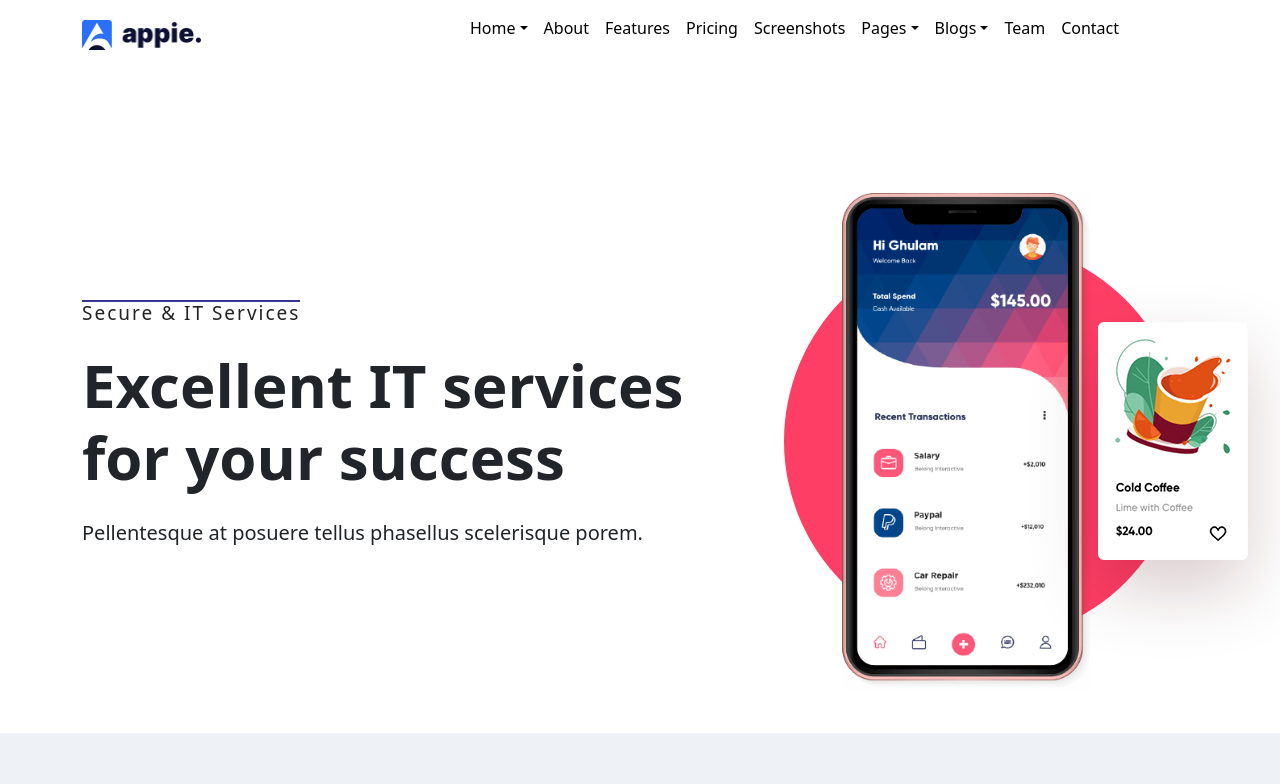
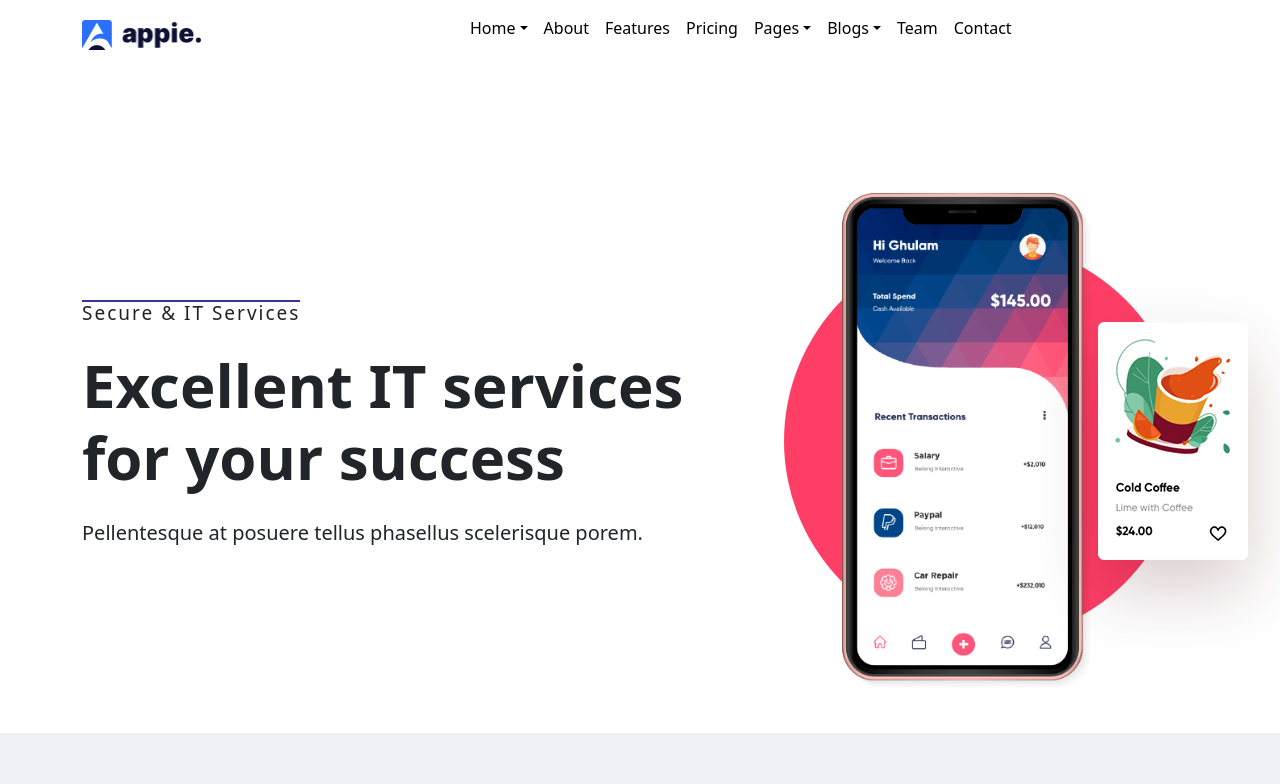
Before and after one commit to sajeel45/appco-app, a React (Create React App) app: page / in a window 1280 px wide. Shown: the top 784 px of the page. Built offline with nearby package versions, Linux system fonts and the light colour scheme.

Commit message:
Home Page commit

```diff
--- a/src/App.js
+++ b/src/App.js
@@ -1,13 +1,12 @@
 import Header from "./components/common/Header/Header";
 import 'bootstrap/dist/css/bootstrap.min.css';
-import Home1 from "./components/elements/Home1Items/Home1";
+import Home from "./components/Pages/Home/Home";
 
 
 function App() {
   return (
     <div className="App">
-        <Header />
-        <Home1 />
+        <Home />
     </div>
   );
 }
--- /dev/null
+++ b/src/components/Pages/Home/Home.js
@@ -0,0 +1,15 @@
+import Header from "../../common/Header/Header";
+import Home1 from "../../elements/Home1Items/Home1";
+import Footer from "../../common/Footer/Footer";
+import { helpLinks } from "../../../data/data";
+
+const Home = () =>{
+    return(
+        <div>
+            <Header />
+            <Home1 />
+            <Footer helpLinks={helpLinks}/>
+        </div>
+    )
+};
+export default Home;
--- a/src/components/elements/Footer/Footer.js
+++ b/src/components/common/Footer/Footer.js
@@ -73,24 +73,20 @@ const footer = (props) => {
                     <p>
                       <b>Phone:</b>
                       +8 91230 456 789
-                    </p>
-                  </div>
-                  <div className="fax-wrapper">
-                    <p>
+                      <p>
                       <b>Fax:</b>
                       +8 91230 456 789
+                    </p>
                     </p>
                   </div>
                   <div className="email-wrapper">
                     <p>
                       <b>Email:</b>
                       example@mail.com
-                    </p>
-                  </div>
-                  <div className="website-wrapper">
-                    <p>
+                      <p>
                       <b>Website:</b>
                       yourwebsite.com
+                    </p>
                     </p>
                   </div>
                 </div>
--- a/src/components/common/Header/Header.css
+++ b/src/components/common/Header/Header.css
@@ -23,6 +23,17 @@
 .nav-dropdown-link > li >a:hover{
     color: black;
 }
+.nav-dropdown-link li .nav-link {
+    /* Define the styles for the link title */
+    /* For example, you can set the initial background color and transition properties */
+    transition: all 3s ease-out .3s;
+  }
+.nav-dropdown-link li:hover .dropdown-menu {
+    /* Define the styles for the dropdown menu when hovering over the link title */
+    /* For example, you can change the display and visibility properties */
+    display: block;
+    visibility: visible;
+  }
 .logo-link img{
     width: 120px;
     margin-top: 20px;
--- a/src/components/common/Header/Header.js
+++ b/src/components/common/Header/Header.js
@@ -37,79 +37,47 @@ const Header = () => {
                       </NavDropdown.Item>
                     </NavDropdown>
                     <NavLink href="#" className="nav-item-link">
-                        <p>
-                      About
-                      </p>
+                      <p>About</p>
                     </NavLink>
                     <NavLink href="#" className="nav-item-link">
-                       <p>
-                      Features
-                      </p>
+                      <p>Features</p>
                     </NavLink>
                     <NavLink href="#" className="nav-item-link">
-                       <p>
-                      Pricing
-                      </p>
-
+                      <p>Pricing</p>
                     </NavLink>
-                    <NavLink href="#" className="nav-item-link">
-                        <p>
-                      Screenshots
-                      </p>
-                    </NavLink>
-                    <NavDropdown title="Pages"  as="li" id="basic-nav-dropdown">
+                    <NavDropdown title="Pages" as="li" id="basic-nav-dropdown">
                       <NavDropdown.Item href="#Page1" className="nav-link">
-                        <span>
-                        Page 1
-                        </span>
+                        <span>Page 1</span>
                       </NavDropdown.Item>
                       <NavDropdown.Item href="#Page2" className="nav-link">
-                        <span>
-                        Page 2
-                        </span>
+                        <span>Page 2</span>
                       </NavDropdown.Item>
                       <NavDropdown.Item href="#Page3" className="nav-link">
-                        <span>
-                        Page 3
-                        </span>
+                        <span>Page 3</span>
                       </NavDropdown.Item>
                       <NavDropdown.Item href="#Page4" className="nav-link">
-                        <span>
-                        Page 4
-                        </span>
+                        <span>Page 4</span>
                       </NavDropdown.Item>
                       <NavDropdown.Item href="#Page5" className="nav-link">
-                        <span>
-                        Page 5
-                        </span>
+                        <span>Page 5</span>
                       </NavDropdown.Item>
                     </NavDropdown>
                     <NavDropdown title="Blogs" as="li" id="basic-nav-dropdown">
                       <NavDropdown.Item href="#blog1" className="nav-link">
-                        <span>
-                        Blog Grid
-                        </span>
+                        <span>Blog Grid</span>
                       </NavDropdown.Item>
                       <NavDropdown.Item href="#Page2" className="nav-link">
-                        <span>
-                        Blog Left Sidebar
-                        </span>
+                        <span>Blog Left Sidebar</span>
                       </NavDropdown.Item>
                       <NavDropdown.Item href="#Page3" className="nav-link">
-                        <span>
-                        Blog Right Sidebar
-                        </span>
+                        <span>Blog Right Sidebar</span>
                       </NavDropdown.Item>
                     </NavDropdown>
                     <NavLink href="#" className="nav-item-link">
-                        <p>
-                      Team
-                      </p>
+                      <p>Team</p>
                     </NavLink>
                     <NavLink href="#" className="nav-item-link">
-                        <p>
-                      Contact
-                      </p>
+                      <p>Contact</p>
                     </NavLink>
                   </Nav>
                 </Navbar.Collapse>
--- a/src/components/elements/Home1Items/Home1.js
+++ b/src/components/elements/Home1Items/Home1.js
@@ -9,7 +9,7 @@ import Blogs from "../Blogs/Blogs";
 import Packages from "../Packages/Packages";
 import Questions from "../Questions/Questions";
 import Project from "../ProjectArea/project";
-import Footer from "../Footer/Footer";
+import Footer from "../../common/Footer/Footer";
 
 const Home1 = () => {
     return(
@@ -24,7 +24,6 @@ const Home1 = () => {
             <Questions questions={questions}/>
             <Blogs blogs={blogs}/>
             <Project />
-            <Footer helpLinks={helpLinks}/>
         </div>
     )
 }
```
Also changed, not shown: src/components/Pages/AboutUs/AboutUs.js (added), src/components/common/Footer/Footer.css (renamed from src/components/elements/Footer/Footer.css).
